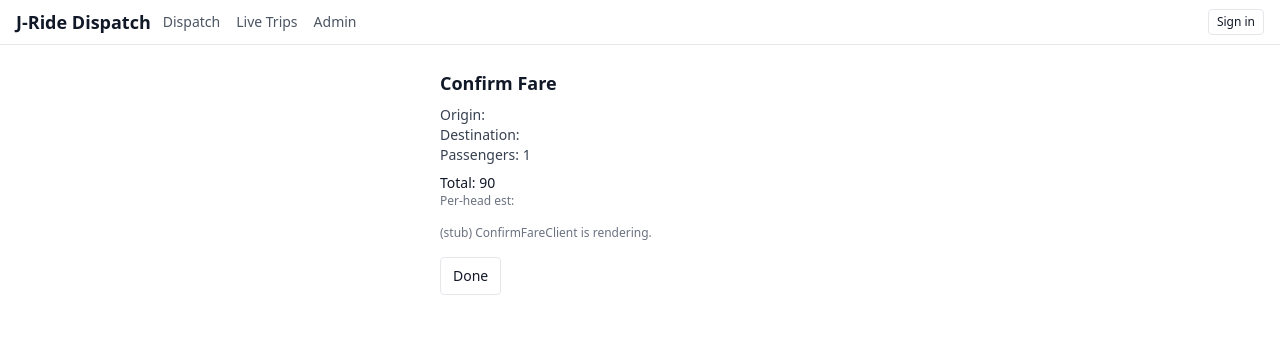
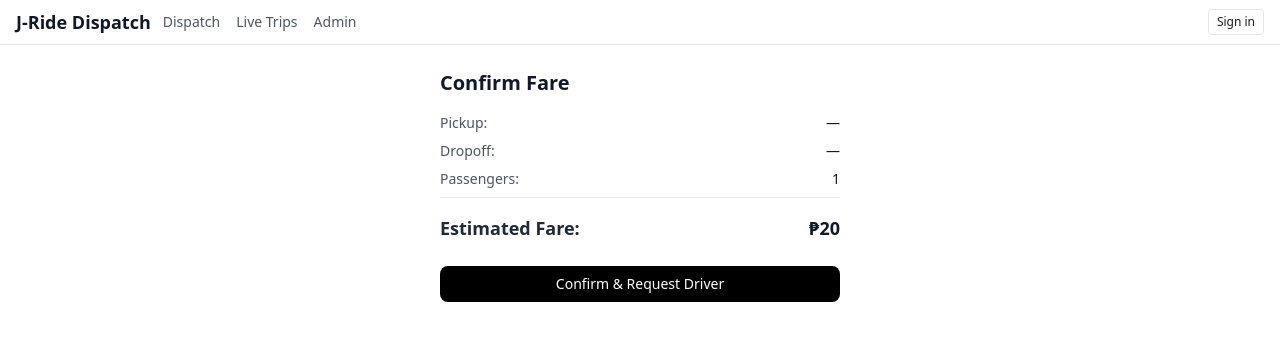
Before and after one commit to jwes9121/jride-clean, a Next.js app: page /request/confirm-fare in a window 1280 px wide. Shown: the top 340 px of the page. Built offline with nearby package versions, Linux system fonts and the light colour scheme.

Commit message:
Update ConfirmFareClient.tsx

```diff
--- a/app/request/confirm-fare/ConfirmFareClient.tsx
+++ b/app/request/confirm-fare/ConfirmFareClient.tsx
@@ -1,11 +1,12 @@
 "use client";
 
-import { useSearchParams, useRouter } from "next/navigation";
-import { computeTriplycFare } from "../../../lib/fare";
+import React from "react";
+import { computeTriplycFare } from "../../../lib/computeTriplycFare";
 
 export default function ConfirmFareClient() {
-  const params = useSearchParams();
-  const router = useRouter();
+  // read query params from URL on client
+  const search = typeof window !== "undefined" ? window.location.search : "";
+  const params = new URLSearchParams(search);
 
   const origin = params.get("origin") || "";
   const destination = params.get("destination") || "";
@@ -15,30 +16,43 @@ export default function ConfirmFareClient() {
 
   return (
     <main className="p-6 max-w-md mx-auto">
-      <h1 className="font-semibold text-lg mb-2">Confirm Fare</h1>
+      <h1 className="text-xl font-semibold mb-4">Confirm Fare</h1>
 
-      <div className="text-sm text-gray-700 mb-2">
-        <div>Origin: {origin}</div>
-        <div>Destination: {destination}</div>
-        <div>Passengers: {passengers}</div>
+      <div className="space-y-2 text-sm">
+        <div className="flex justify-between">
+          <span className="text-gray-600">Pickup:</span>
+          <span className="font-medium text-gray-900">{origin || "—"}</span>
+        </div>
+
+        <div className="flex justify-between">
+          <span className="text-gray-600">Dropoff:</span>
+          <span className="font-medium text-gray-900">{destination || "—"}</span>
+        </div>
+
+        <div className="flex justify-between">
+          <span className="text-gray-600">Passengers:</span>
+          <span className="font-medium text-gray-900">{passengers}</span>
+        </div>
+
+        <div className="flex justify-between text-lg pt-4 border-t mt-4">
+          <span className="text-gray-800 font-semibold">Estimated Fare:</span>
+          <span className="text-gray-900 font-bold">₱{fare}</span>
+        </div>
       </div>
 
-      <div className="text-sm text-gray-900 font-medium">
-        Total: {fare.total} {fare.currency}
-      </div>
-      <div className="text-xs text-gray-500">
-        Per-head est: {fare.perHead} {fare.currency}
-      </div>
-
-      <p className="text-xs text-gray-500 mt-4">
-        (stub) ConfirmFareClient is rendering.
-      </p>
-
       <button
-        className="mt-4 border rounded px-3 py-2 text-sm"
-        onClick={() => router.push("/")}
+        className="mt-6 w-full bg-black text-white text-sm font-medium py-2 rounded-lg hover:bg-gray-800 transition-colors"
+        onClick={() => {
+          // later: trigger booking / submit ride to Supabase
+          console.log("Confirm ride", {
+            origin,
+            destination,
+            passengers,
+            fare,
+          });
+        }}
       >
-        Done
+        Confirm & Request Driver
       </button>
     </main>
   );
```
